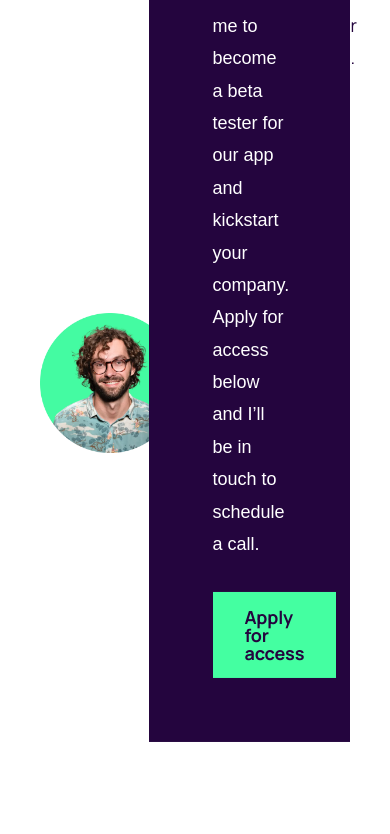
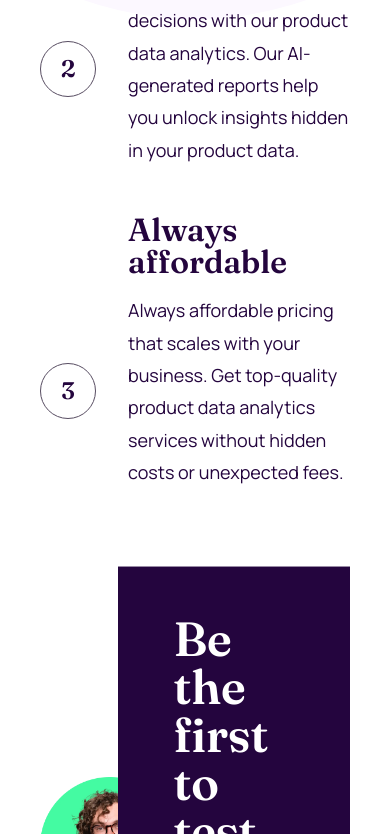
Before and after one commit to UmutYG/FrontendMentor-Workit-Landing-Page, a plain HTML site: page index.html in a window 390 px wide. Shown: the part 1166-2000 px from the top of the page. Drawn offline with Linux system fonts and the light colour scheme.

Commit message:
tablet size added

```diff
--- /dev/null
+++ b/css/queries.css
@@ -0,0 +1,54 @@
+@media (max-width: 768px) {
+    .feature-box {
+        grid-template-columns: 1fr;
+        margin-top: 5.6rem;
+    }
+
+    .feature {
+        display: grid;
+        grid-template-columns: auto 1fr;
+        row-gap: 1.6rem;
+        column-gap: 3.2rem;
+        margin-bottom: 4.8rem;
+    }
+
+    .feature-heading {
+        grid-row: 1;
+        grid-column: 2 / 3;
+        text-align: left;
+        margin: 0;
+    }
+
+    .feature-number {
+        grid-row: 2;
+        grid-column: 1 / 2;
+        margin: 0;
+    }
+
+    .feature-description {
+        grid-row: 2;
+        grid-column: 2 / 3;
+        text-align: left;
+
+    }
+
+    /* CTA-FOUNDER */
+
+    .cta-container {
+        padding: 4.8rem 5.6rem;
+        width: 75%;
+        transform: translateY(-40%);
+    }
+
+    .heading-cta {
+        font-size: 4.8rem;
+        margin-bottom: 2.4;
+    }
+
+    .cta-description {
+        font-size: 1.6rem;
+        margin-bottom: 2.4rem;
+        font-family: "Manropa", sans-serif;
+    }
+
+}
--- a/css/style.css
+++ b/css/style.css
@@ -154,7 +154,7 @@
 .cta-container {
     background-color: var(--color-primary400);
     padding: 6.4rem;
-    width: 65%;
+    width: 70%;
     color: #fff;
     margin-left: auto;
     transform: translateY(-80%);
--- a/index.html
+++ b/index.html
@@ -12,6 +12,7 @@
         />
         <link rel="stylesheet" href="css/common.css" />
         <link rel="stylesheet" href="css/style.css" />
+        <link rel="stylesheet" href="css/queries.css" />
 
         <title>Frontend Mentor | Workit landing page</title>
     </head>
```
